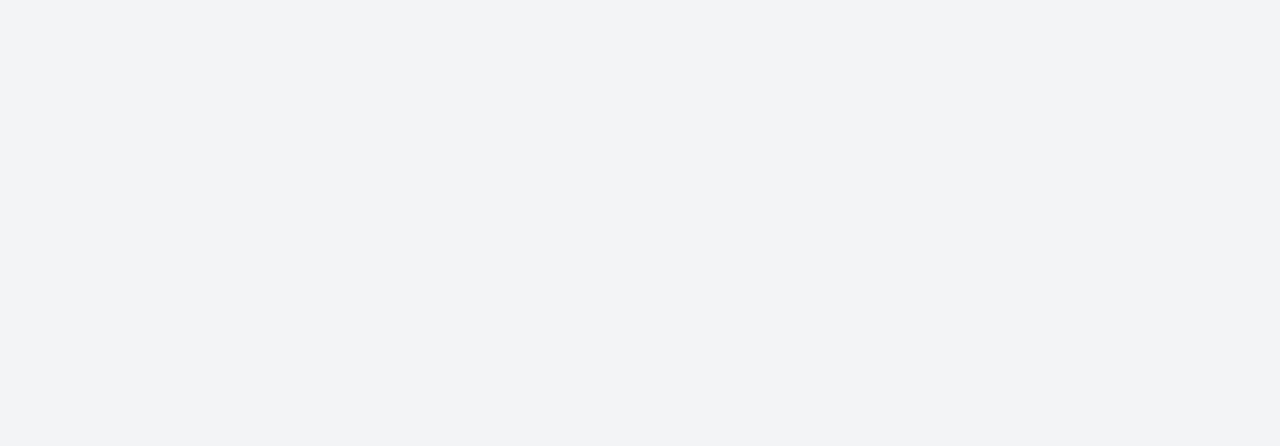
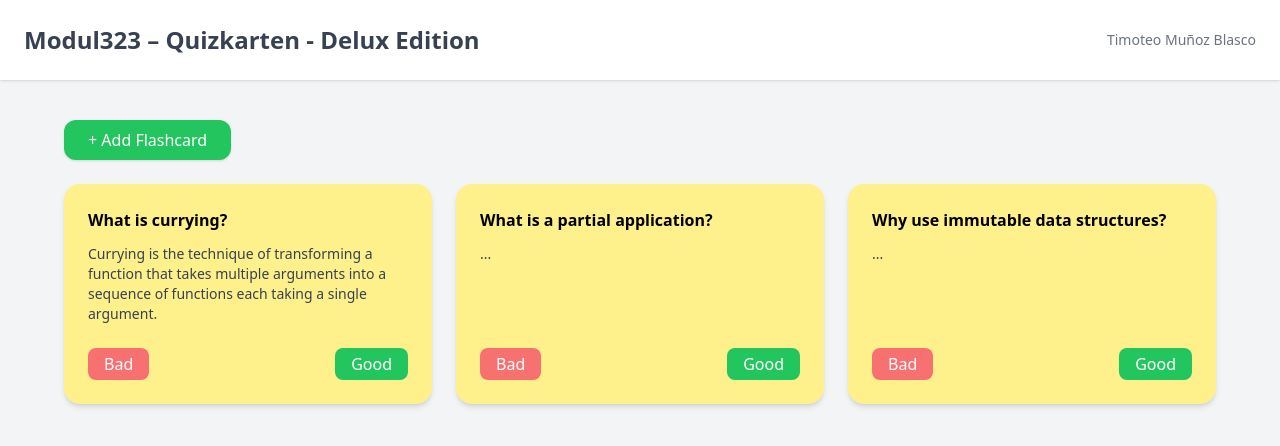
Before and after one commit to TeoMunoz/LB02_323_Timoteo_Mu-oz, a website built with webpack: page src/index.html in a window 1280 px wide. Built offline with nearby package versions, Linux system fonts and the light colour scheme.

Commit message:
HTML + Tailwind

```diff
--- a/src/index.html
+++ b/src/index.html
@@ -8,4 +8,79 @@
 
 <body class="bg-gray-100 font-sans">
 
-  <header class="bg-white
+  <header class="bg-white shadow p-6 flex justify-between items-center">
+    <h1 class="text-2xl font-bold text-gray-700">Modul323 – Quizkarten - Delux Edition</h1>
+    <span class="text-sm text-gray-500">Timoteo Muñoz Blasco</span>
+  </header>
+
+  <main class="max-w-6xl mx-auto mt-10">
+
+    <div class="mb-6">
+      <button class="bg-green-500 hover:bg-green-600 text-white px-6 py-2 rounded-xl shadow">
+        + Add Flashcard
+      </button>
+    </div>
+
+    <div class="grid md:grid-cols-3 gap-6">
+
+      <div class="bg-yellow-200 p-6 rounded-2xl shadow-md flex flex-col justify-between">
+        <div>
+          <h2 class="font-semibold mb-3">What is currying?</h2>
+          <p class="text-sm text-gray-700">
+            Currying is the technique of transforming a function that takes multiple
+            arguments into a sequence of functions each taking a single argument.
+          </p>
+        </div>
+
+        <div class="flex justify-between mt-6">
+          <button class="bg-red-400 hover:bg-red-500 text-white px-4 py-1 rounded-lg">
+            Bad
+          </button>
+          <button class="bg-green-500 hover:bg-green-600 text-white px-4 py-1 rounded-lg">
+            Good
+          </button>
+        </div>
+      </div>
+
+      <div class="bg-yellow-200 p-6 rounded-2xl shadow-md flex flex-col justify-between">
+        <div>
+          <h2 class="font-semibold mb-3">What is a partial application?</h2>
+          <p class="text-sm text-gray-700">
+            ...
+          </p>
+        </div>
+
+        <div class="flex justify-between mt-6">
+          <button class="bg-red-400 hover:bg-red-500 text-white px-4 py-1 rounded-lg">
+            Bad
+          </button>
+          <button class="bg-green-500 hover:bg-green-600 text-white px-4 py-1 rounded-lg">
+            Good
+          </button>
+        </div>
+      </div>
+
+      <div class="bg-yellow-200 p-6 rounded-2xl shadow-md flex flex-col justify-between">
+        <div>
+          <h2 class="font-semibold mb-3">Why use immutable data structures?</h2>
+          <p class="text-sm text-gray-700">
+            ...
+          </p>
+        </div>
+
+        <div class="flex justify-between mt-6">
+          <button class="bg-red-400 hover:bg-red-500 text-white px-4 py-1 rounded-lg">
+            Bad
+          </button>
+          <button class="bg-green-500 hover:bg-green-600 text-white px-4 py-1 rounded-lg">
+            Good
+          </button>
+        </div>
+      </div>
+
+    </div>
+
+  </main>
+
+</body>
+</html>
```
